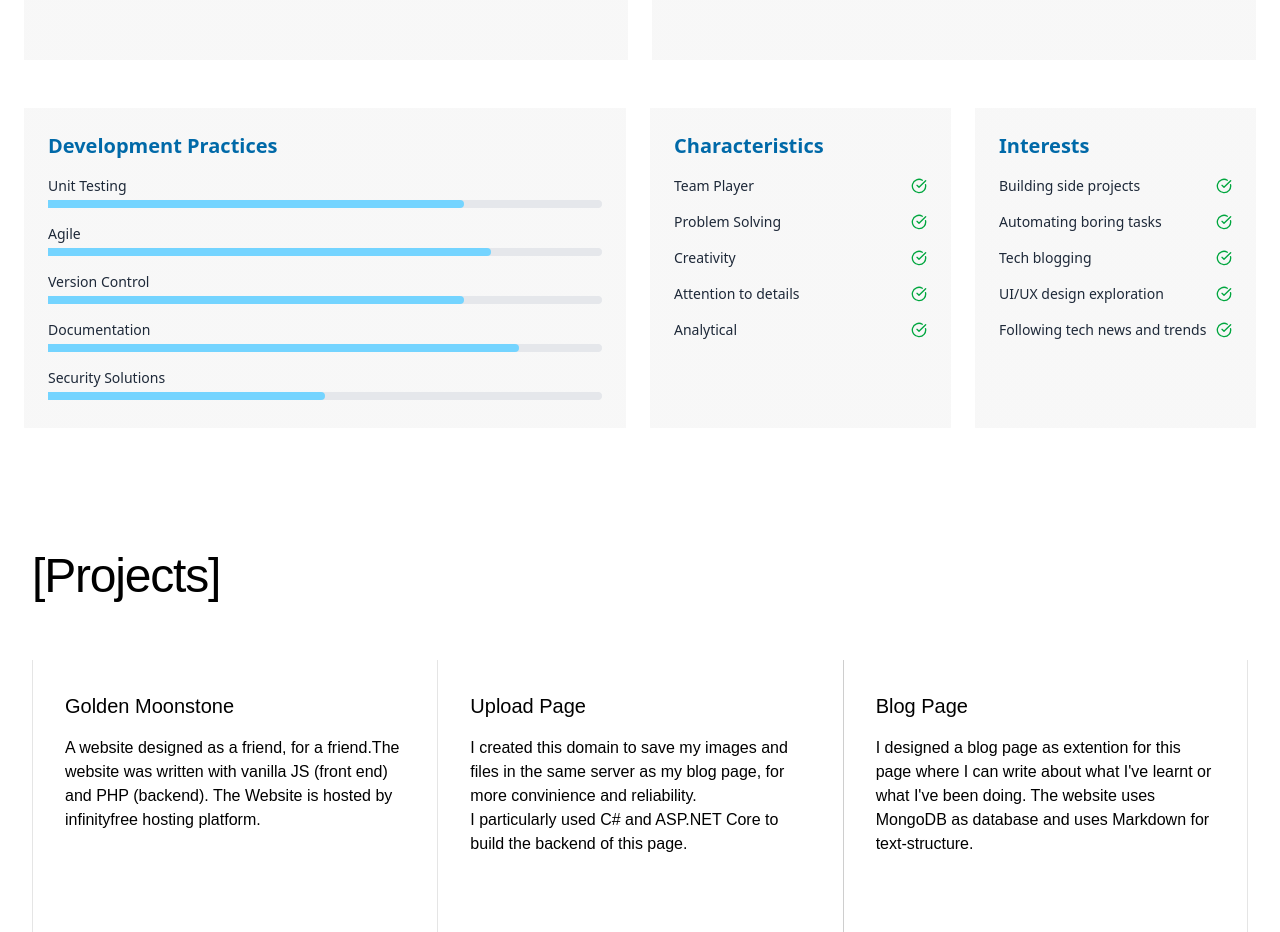
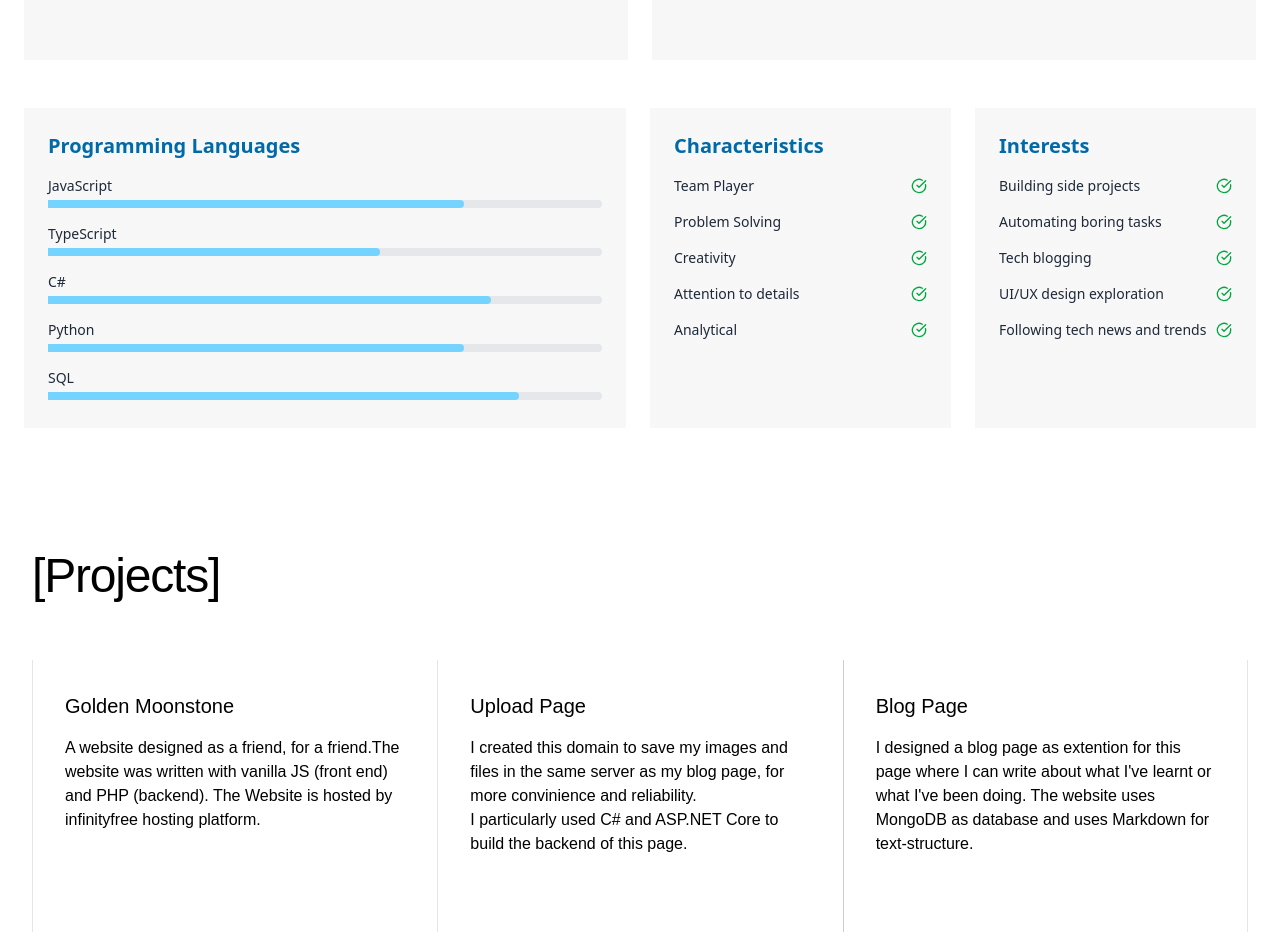
Before and after one commit to RealSinaSnp/sinasnp-com, a Next.js app: page / in a window 1280 px wide. Shown: the part 1220-2152 px from the top of the page. Built offline with nearby package versions, Linux system fonts and the light colour scheme; grey boxes are pictures that could not be loaded.

Commit message:
Dev Practices changed to Programming Languages

```diff
--- a/app/page.tsx
+++ b/app/page.tsx
@@ -61,11 +61,11 @@ export default function CVPage() {
   ];
 
   const skills = [
-    { label: "Unit Testing", level: 75, category: "Data" },
-    { label: "Agile", level: 80, category: "Data" },
-    { label: "Version Control", level: 75, category: "Data" },
-    { label: "Documentation", level: 85, category: "Data" },
-    { label: "Security Solutions", level: 50, category: "Data" },
+    { label: "JavaScript", level: 75, category: "Data" },
+    { label: "TypeScript", level: 60, category: "Data" },
+    { label: "C#", level: 80, category: "Data" },
+    { label: "Python", level: 75, category: "Data" },
+    { label: "SQL", level: 85, category: "Data" },
   ];
 
 
@@ -152,7 +152,7 @@ export default function CVPage() {
 
       <section className="p-6 flex flex-col lg:flex-row gap-6 max-w-7xl w-full mx-auto" id="skills-tools">
         <div className="flex-[3]">
-          <InfoCard2 title="Development Practices" color={`${isDark ? "text-sky-500" : "text-sky-700"}`} items={skills} isTrans={false} logos={dataLogos} customTilt={4}/>
+          <InfoCard2 title="Programming Languages" color={`${isDark ? "text-sky-500" : "text-sky-700"}`} items={skills} isTrans={false} logos={dataLogos} customTilt={4}/>
         </div>
 
         <div className="flex-[1.5]">
```
